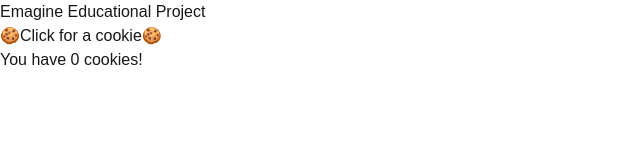
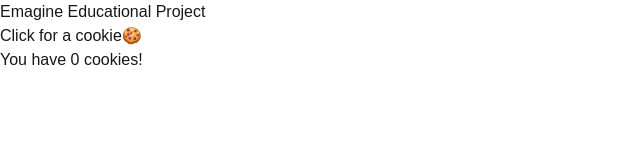
Before and after one commit to Bdonah/Imagine-proj, a Next.js app: page / in a window 1280 px wide. Shown: the top 160 px of the page, without its empty margins (0-640 px from the left). Built offline with nearby package versions, Linux system fonts and the light colour scheme.

Commit message:
feature: change button text

```diff
--- a/src/app/page.tsx
+++ b/src/app/page.tsx
@@ -20,7 +20,7 @@
         className="w-44 h-44  bg-[#D2B48C] text-black text-3xl font-sans rounded-full flex items-center justify-center shadow-md hover:bg-[#C2A178]"
         onClick={() => setCount(count + 1)}
       >
-        🍪Click for a cookie🍪
+        Click for a cookie🍪
       </button>
       <h1 className="text-4xl mt-4">You have {count} cookies!</h1>
     </div>
```
